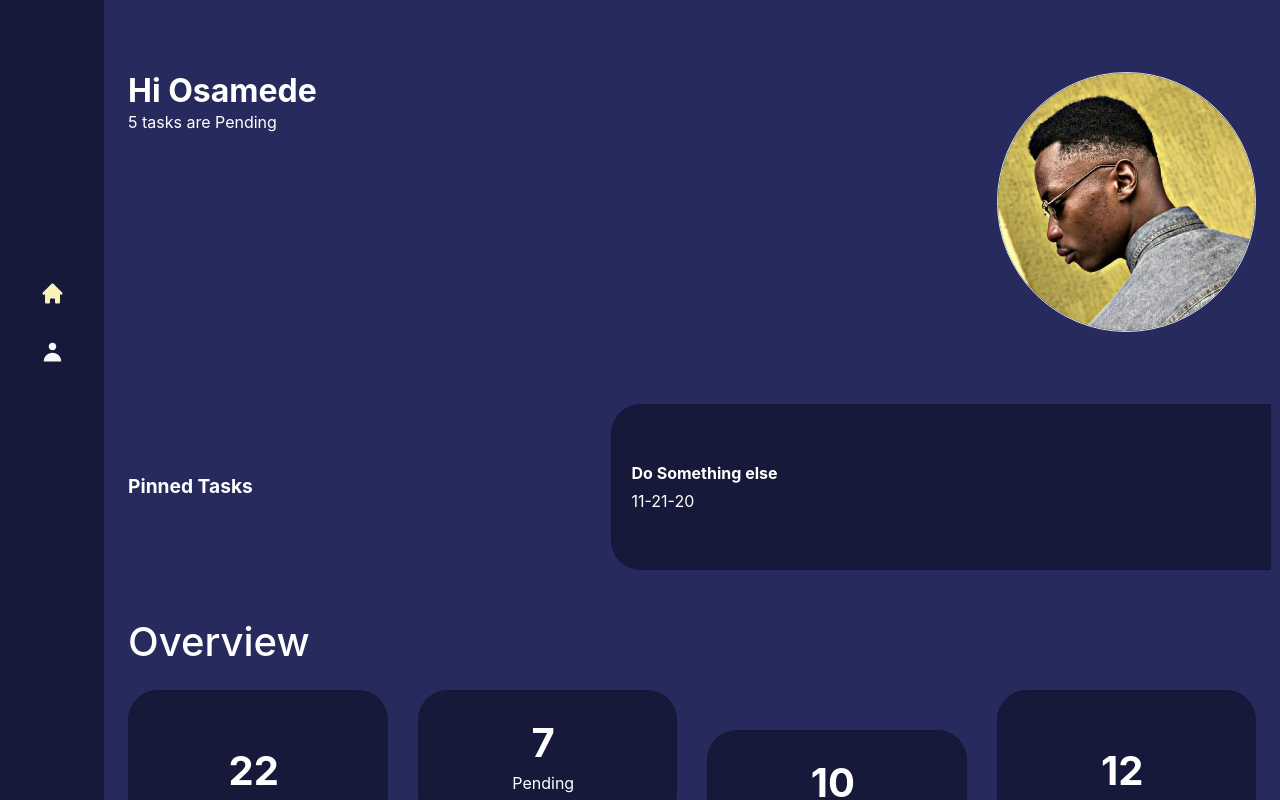
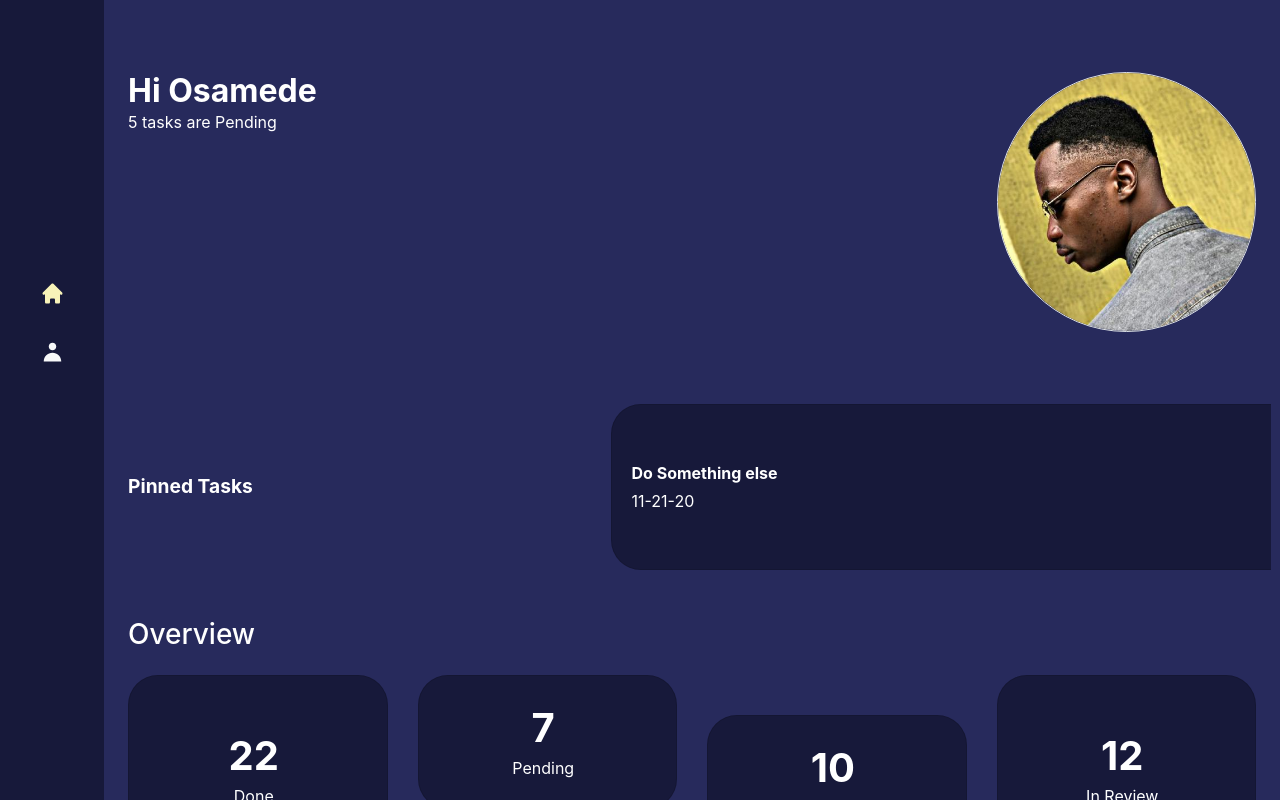
Before and after one commit to prime-infinity/OlympusTasks, a React (Create React App) app: page /home in a window 1280 px wide. Shown: the top 800 px of the page. Built offline with nearby package versions, Linux system fonts and the light colour scheme; some icons are missing.

Commit message:
small changes

```diff
--- a/src/components/TaskStats.js
+++ b/src/components/TaskStats.js
@@ -3,8 +3,8 @@ const TaskStast = () => {
     return(
         <div className="row">
 
-            <div className="col-12 mb-4 mt-4 text-theme">
-                <span className="h1">Overview</span>
+            <div className="col-12 mb-4 mt-4 mb-4 text-theme">
+                <span className="h3">Overview</span>
             </div>
 
             <div className="col-6 col-md-6 col-xl-3 mb-4">
```
